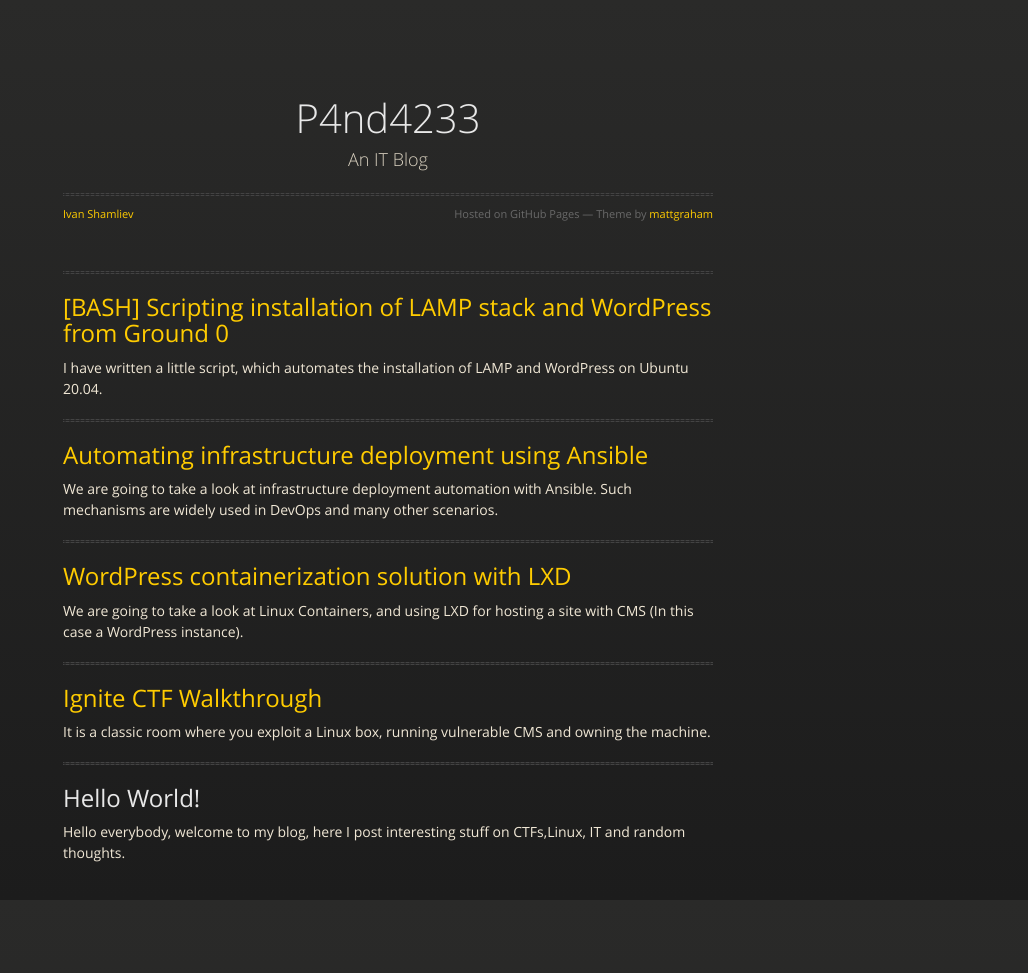
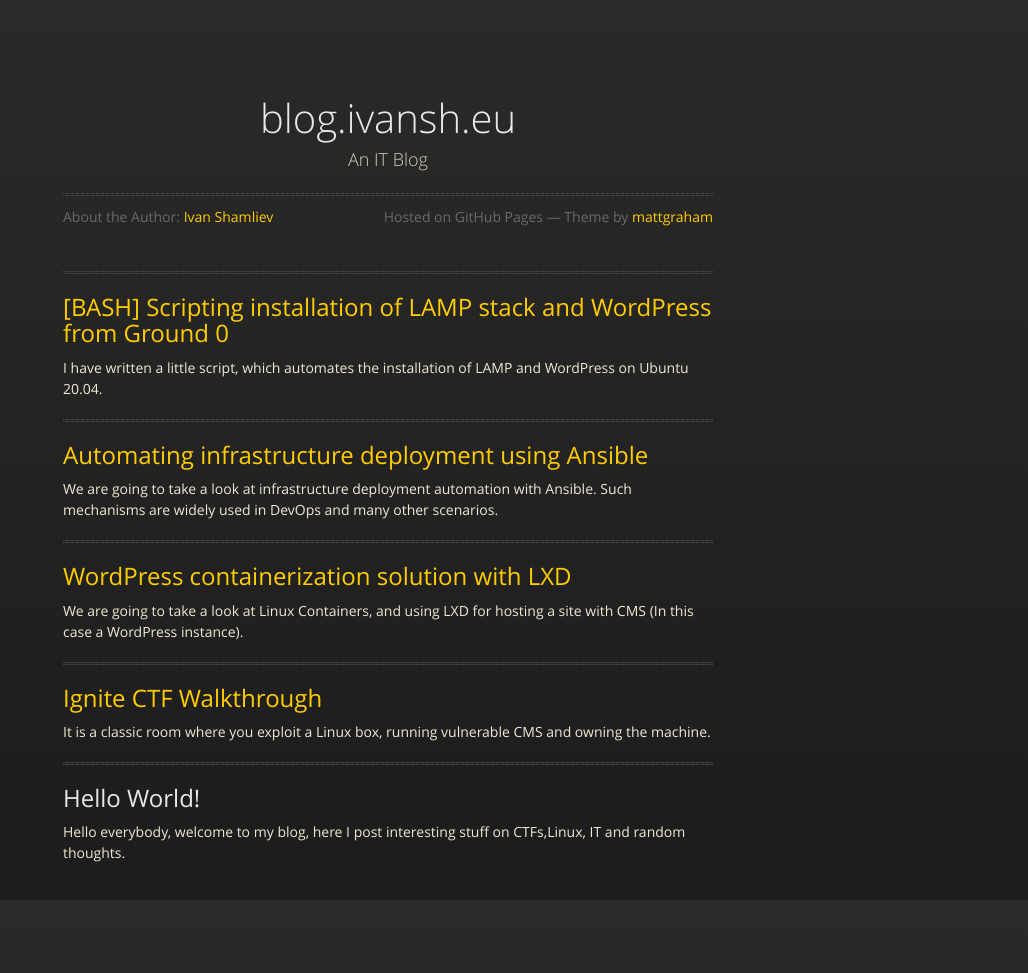
Before and after one commit to P4nd4233/personal--blogg, a Jekyll site: the page built from index.md, in a window 1280 px wide. Shown: the whole page, without its empty margins (252-1280 px from the left). Built offline with Jekyll 4.4.1, drawn with Linux system fonts in a browser that asks for light colours.

Commit message:
modified:   _config.yml 	modified:   _layouts/default.html 	modified:   _sass/jekyll-theme-midnight.scss

```diff
--- a/_config.yml
+++ b/_config.yml
@@ -1,4 +1,4 @@
-title: P4nd4233
+title: blog.ivansh.eu
 description: An IT Blog
 show_downloads: false
 google_analytics: UA-171428616-1
--- a/_layouts/default.html
+++ b/_layouts/default.html
@@ -37,7 +37,7 @@
           <a href="https://blog.ivansh.eu"><h1>{{ site.title | default: site.github.repository_name }}</h1></a>
           <p>{{ site.description | default: site.github.project_tagline }}</p>
           <hr>
-          <span class="credits left"><a href="https://ivansh.eu" target="_blank">Ivan Shamliev</a></span>
+          <span class="credits left">About the Author: <a href="https://ivansh.eu" target="_blank">Ivan Shamliev</a></span>
           <span class="credits right">Hosted on GitHub Pages &mdash; Theme by <a href="https://twitter.com/mattgraham">mattgraham</a></span>
         </div>
 
--- a/_sass/jekyll-theme-midnight.scss
+++ b/_sass/jekyll-theme-midnight.scss
@@ -253,7 +253,7 @@
     }
 
     .credits {
-      font-size: 11px;
+      font-size: 14px;
       font-family: 'OpenSansRegular', "Helvetica Neue", Helvetica, Arial, sans-serif;
       font-weight: normal;
       color: #696969;
```
